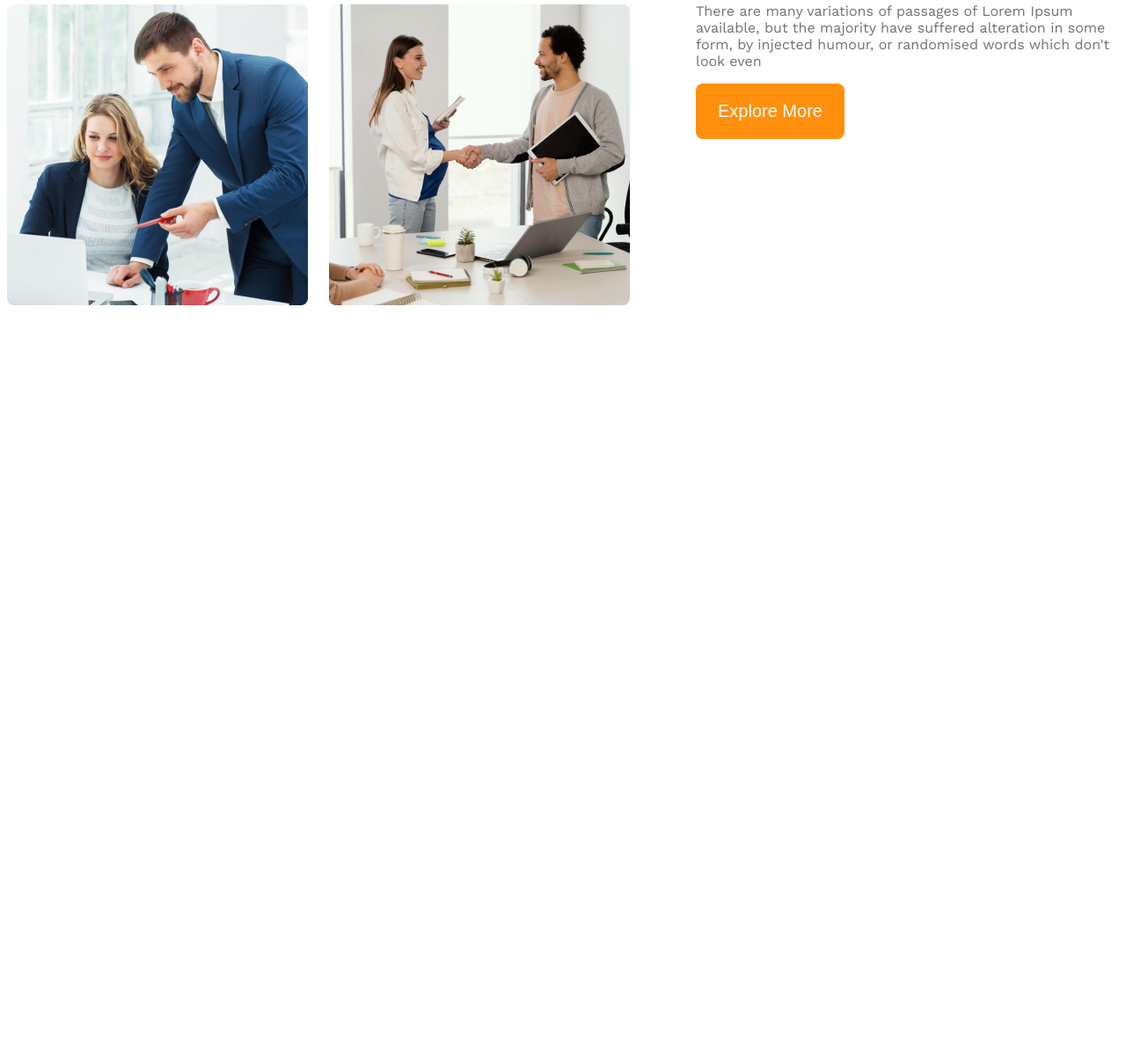
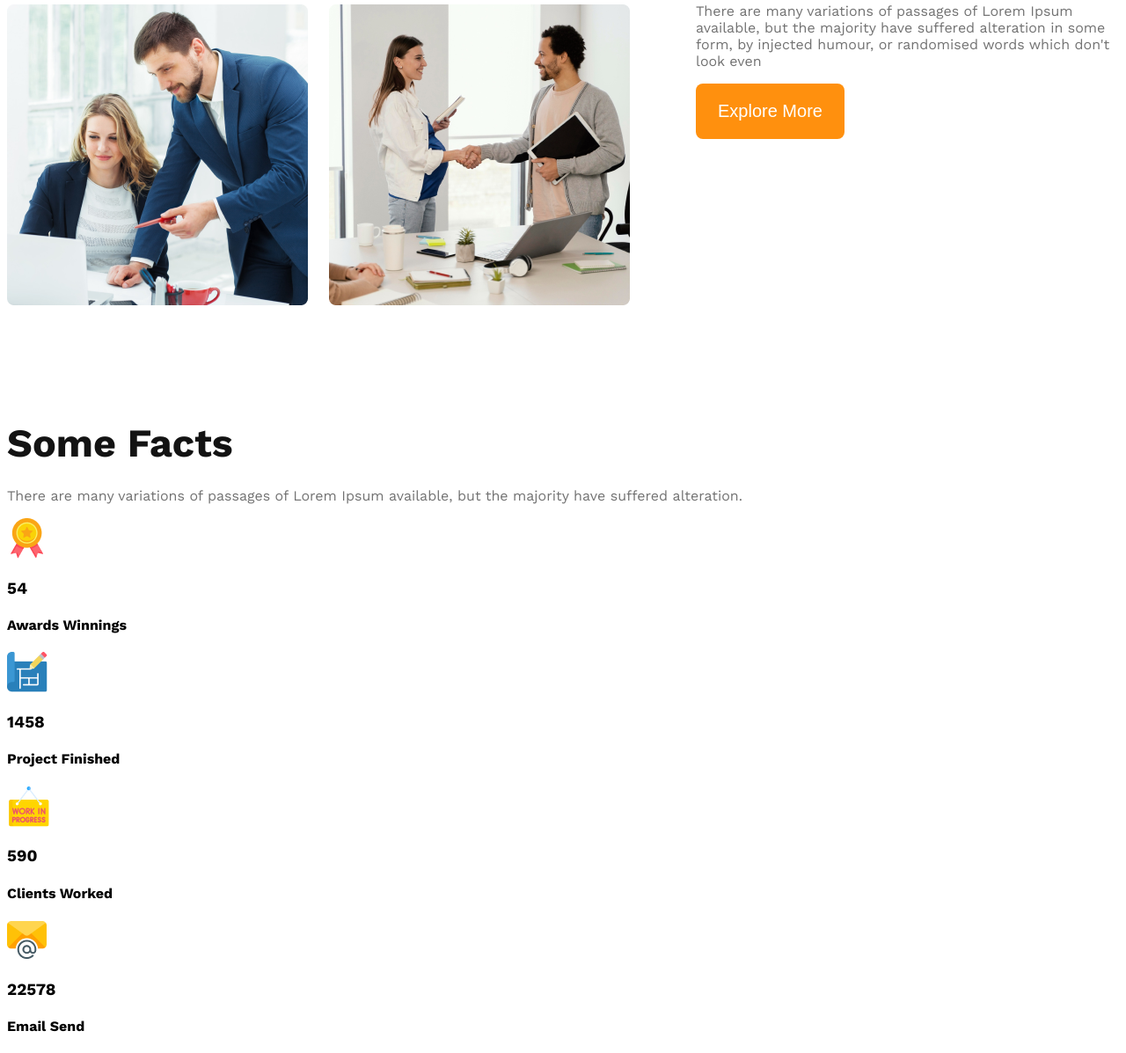
Before and after one commit to sabbirRashed/g3-Architect-responsive-Web, a plain HTML site: page index.html in a window 1280 px wide. Shown: the part 1751-2948 px from the top of the page at 88% size. Before the commit the page ends 2106 px from the top, so only its background shows below. Drawn offline with nearby package versions, Linux system fonts and the light colour scheme.

Commit message:
created fact section structure

```diff
--- a/Style/architect.css
+++ b/Style/architect.css
@@ -8,10 +8,6 @@
     font-style: normal;
 }
 
-*{
-    /* margin: 0;
-    padding: 0; */
-}
 
 
 /* shared style */
@@ -96,6 +92,14 @@
 }
 
 
+.section-title{
+    font-size: 2.8rem;
+    font-weight: 700;
+    margin-bottom: 24px;
+
+}
+
+
 /* banner related style */
 .banner-content{
     text-align: center;
@@ -154,13 +158,6 @@ main> section{
 }
 
 
-.feature-title{
-    font-size: 2.8rem;
-    font-weight: 700;
-    margin-bottom: 24px;
-
-}
-
 
 #quick-list{
     font-weight: 500;
--- a/index.html
+++ b/index.html
@@ -38,6 +38,7 @@
     </header>
 
     <main>
+        <!-- teams section start -->
         <section class="teams display-flex">
             <div class="team-img-container">
                 <img src="images/team1.png" alt="">
@@ -47,7 +48,7 @@
             </div>
 
             <div class="our-features">
-                <h3 class="feature-title">
+                <h3 class="section-title">
                     <span id="quick-list" class="tertiary-color">Quick list</span> <span id="of our" class="primary-color"> of Our</span> <span id="fearures" class="orange">Features</span>
                 </h3>
                 <p class="feature-description tertiary-color">There are many variations of passages of Lorem Ipsum available,
@@ -61,6 +62,40 @@
 
             </div>
         </section>
+
+        <!-- features will enjoy -->
+        <section >
+
+        </section>
+
+        <!-- some facts -->
+         <section>
+            <h3 class="section-title primary-color">Some Facts</h3>
+            <p class="tertiary-color">There are many variations of passages of Lorem Ipsum available, but the majority have suffered alteration.</p>
+
+            <div class="facts-container">
+                <div class="fact">
+                    <img src="images/icons/ribon.png" alt="" class="fact-icon">
+                    <h3 class="fact-number">54</h3>
+                    <h4 class="fact-name">Awards Winnings</h4>
+                </div>
+                <div class="fact">
+                    <img src="images/icons/projects.png" alt="" class="fact-icon">
+                    <h3 class="fact-number">1458</h3>
+                    <h4 class="fact-name">Project Finished</h4>
+                </div>
+                <div class="fact">
+                    <img src="images/icons/customers.png" alt="" class="fact-icon">
+                    <h3 class="fact-number">590</h3>
+                    <h4 class="fact-name">Clients Worked</h4>
+                </div>
+                <div class="fact">
+                    <img src="images/icons/email.png" alt="" class="fact-icon">
+                    <h3 class="fact-number">22578</h3>
+                    <h4 class="fact-name">Email Send</h4>
+                </div>
+            </div>
+         </section>
     </main>
 
     <footer>
```
